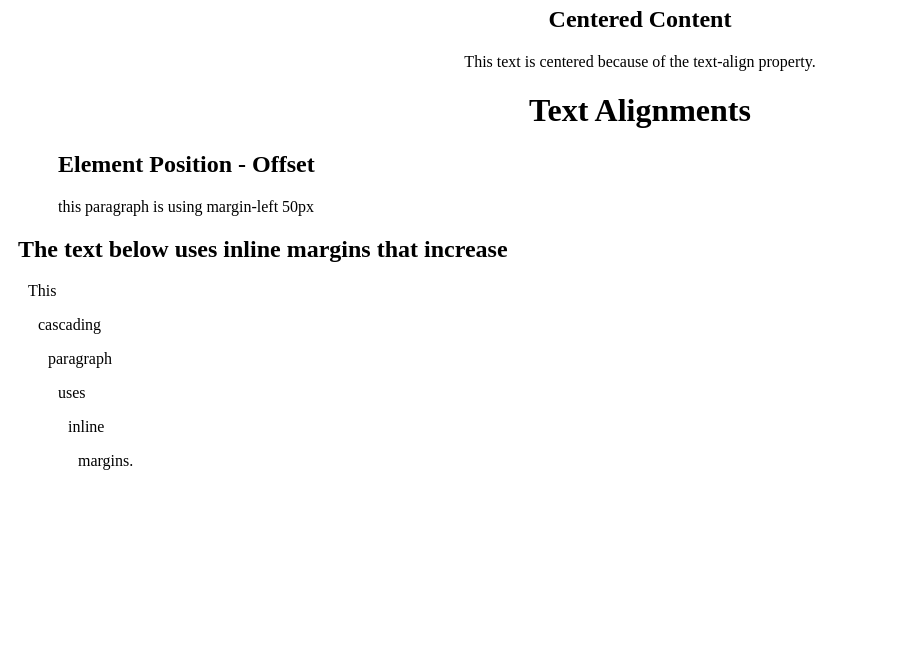
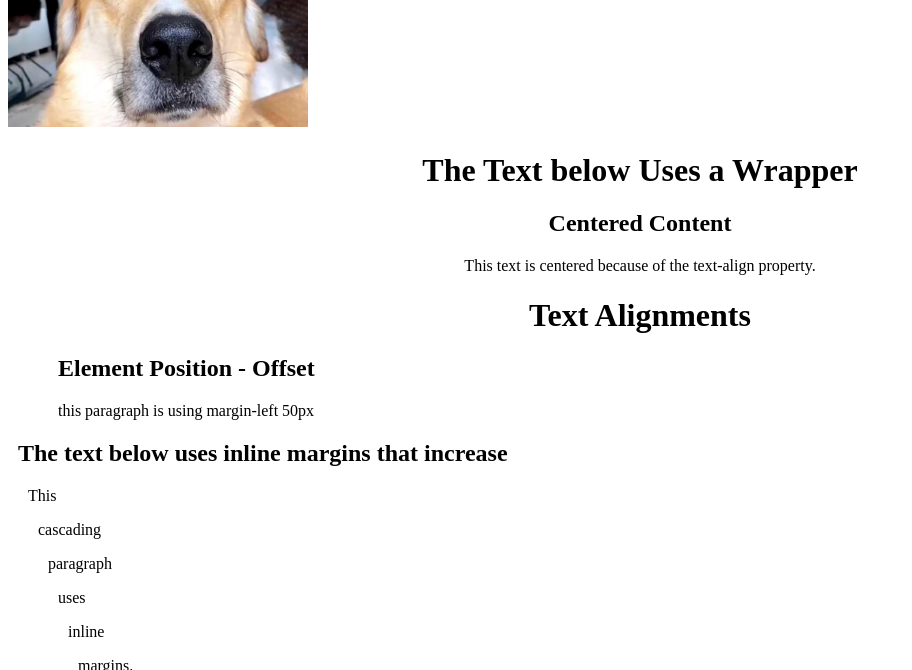
Before and after one commit to alonesama22/test-margins, a plain HTML site: page index.html in a window 1280 px wide. Shown: the part 694-1364 px from the top of the page, without its empty margins (0-912 px from the left). Before the commit the page ends 1180 px from the top, so only its background shows below. Drawn offline with Linux system fonts and the light colour scheme.

Commit message:
Update index.html

```diff
--- a/index.html
+++ b/index.html
@@ -52,7 +52,7 @@ This is often used in ascii art
 </pre>
 <!-- The HTML <pre> element defines preformatted text, which is displayed on a web page exactly as it is written in the HTML source code-->
 
-<ing src="dog meme .jpg" style="width: 300px;">
+<img src="dog meme .jpg" style="width: 300px;">
 
 <h1 style="text-align:center;">The Text below Uses a Wrapper</h1>
 <div class="wrapper">
```
